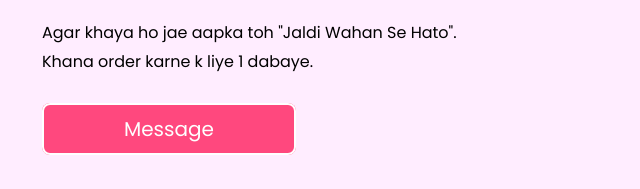
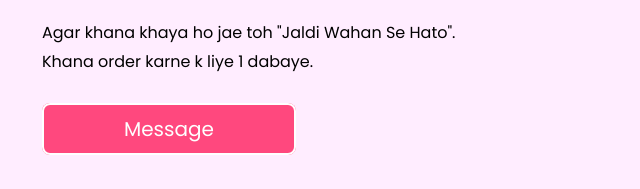
Before and after one commit to git-AdityaJha/Jal-Khay, a plain HTML site: page index.html in a window 1280 px wide. Shown: the part 388-577 px from the top of the page, 54-694 px from the left. Drawn offline with Linux system fonts and the light colour scheme.

Commit message:
change in p tag of nav

```diff
--- a/index.html
+++ b/index.html
@@ -31,7 +31,7 @@
             Sab Milta Hai Yahan
           </h1>
           <p>
-            Agar khaya ho jae aapka toh "Jaldi Wahan Se Hato".<br />
+            Agar khana khaya ho jae toh "Jaldi Wahan Se Hato".<br />
             Khana order karne k liye 1 dabaye.
           </p>
           <a href="#" class="message">Message</a>
```
